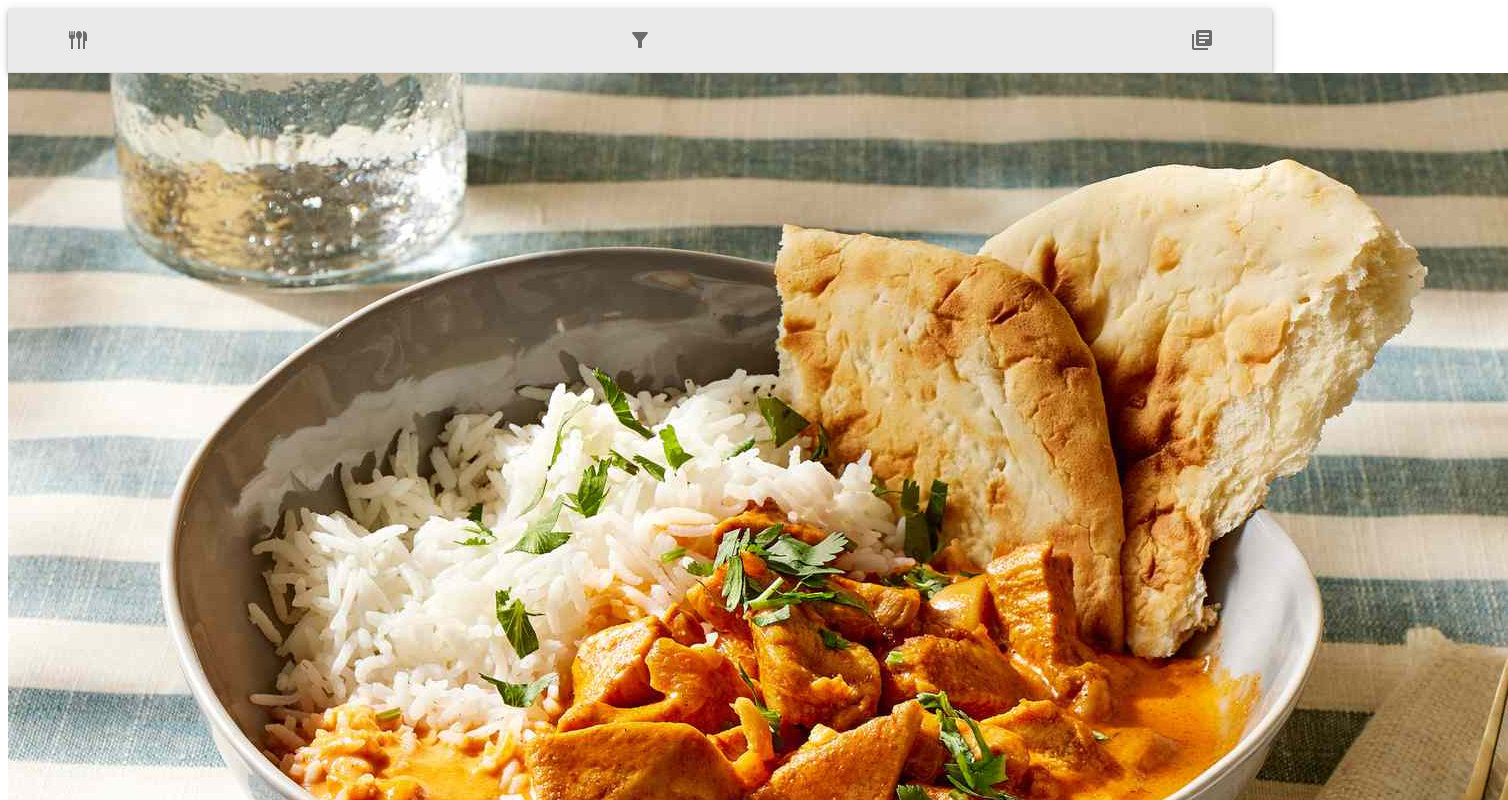
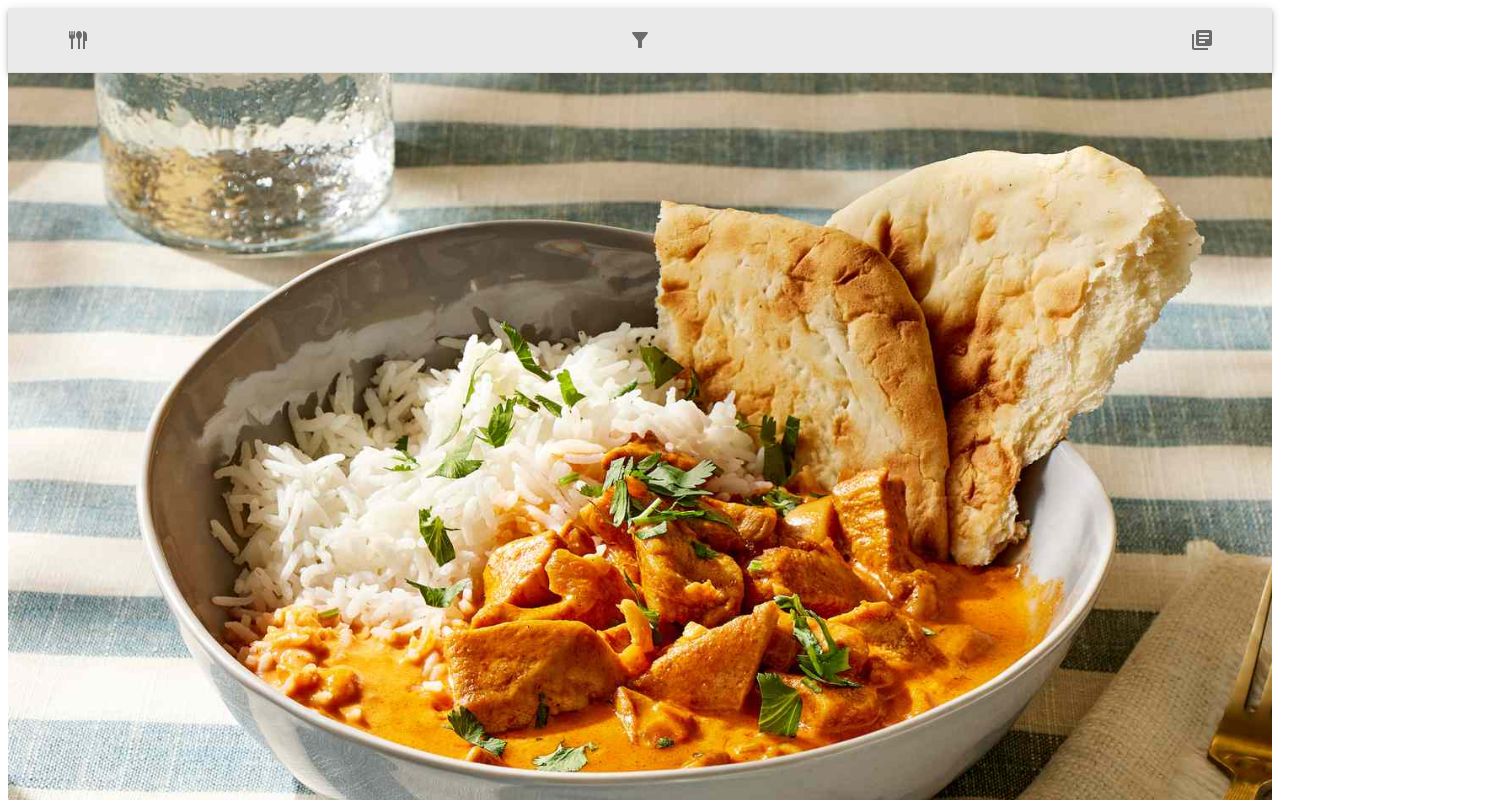
Before and after one commit to gabriel-cameron/love-at-first-bite, a React (Create React App) app: page / in a window 1280 px wide. Shown: the top 800 px of the page, 1508 px wide, since content can reach past the window. Built offline with nearby package versions, Linux system fonts and the light colour scheme; the HTML template or start-up script is replaced by a standard one.

Commit message:
Fixed image sizing in swipe page.

```diff
--- a/src/pages/Swipe.css
+++ b/src/pages/Swipe.css
@@ -0,0 +1,5 @@
+.recipe-photo {
+    width: 100%;  /* Image scales down to screen width */
+    height: auto; /* Keeps aspect ratio */
+    display: block;
+}
--- a/src/pages/ViewRecipe.css
+++ b/src/pages/ViewRecipe.css
@@ -0,0 +1,5 @@
+.recipe-photo {
+    width: 100%;  /* Image scales down to screen width */
+    height: auto; /* Keeps aspect ratio */
+    display: block;
+}
```
